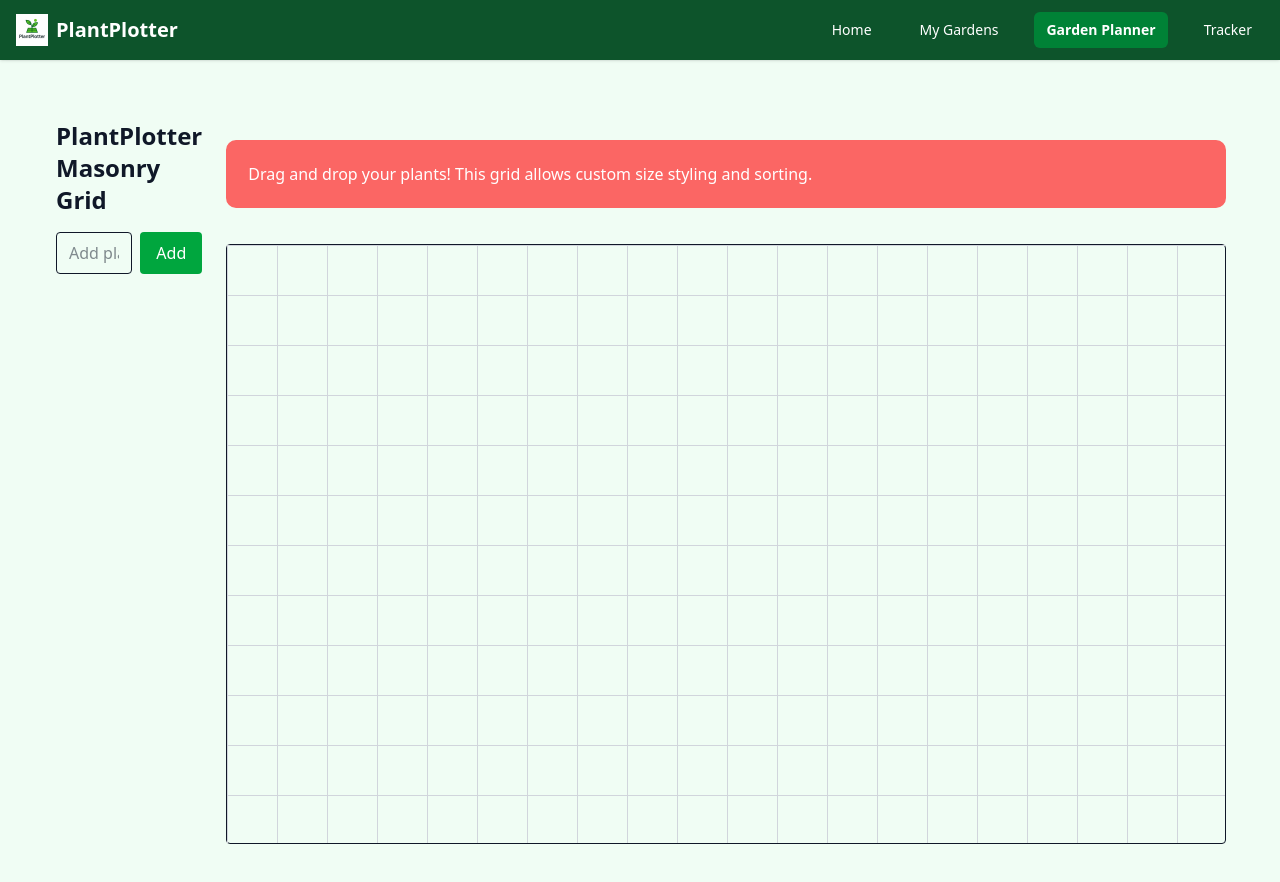
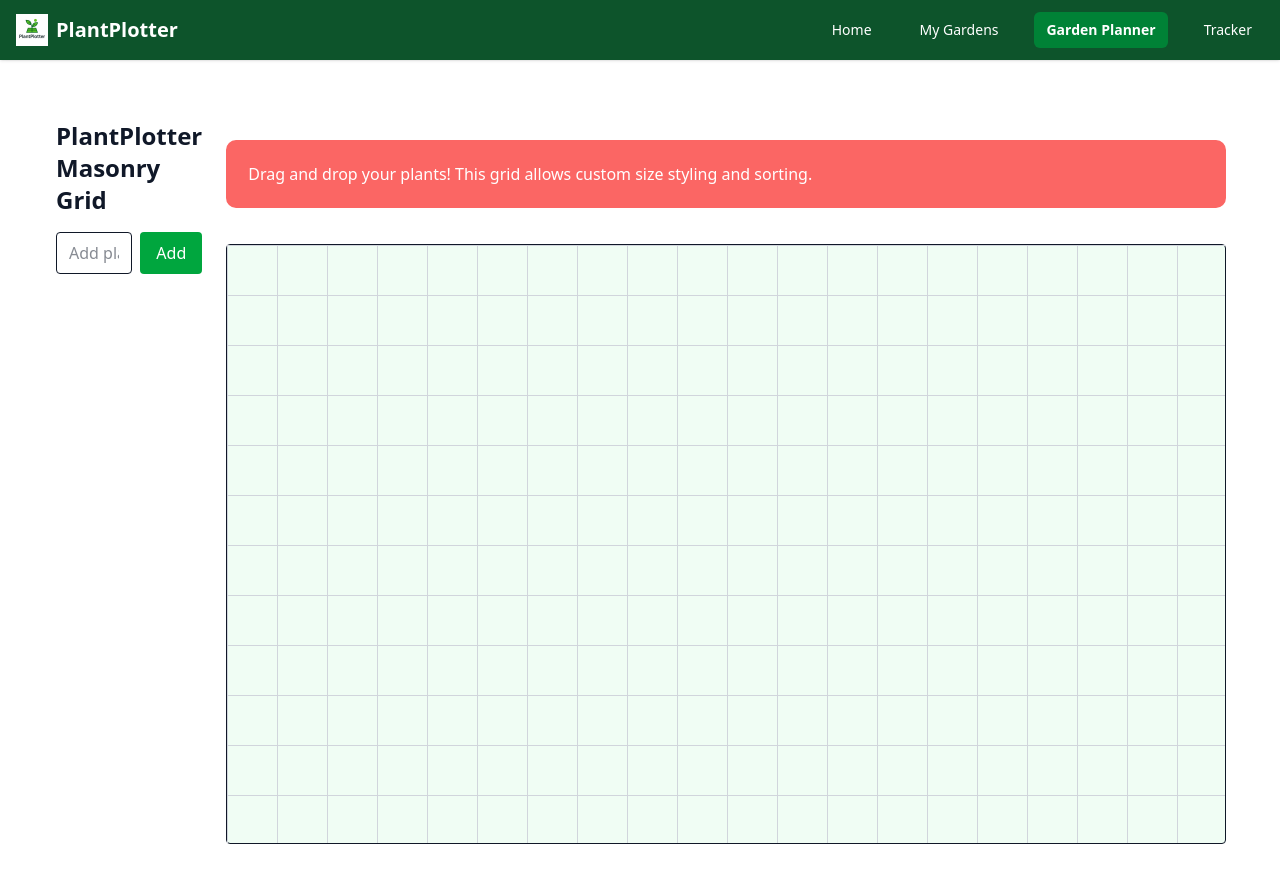
Before and after one commit to mash0040/Plant-Plotter, a Next.js app in the folder plantplotter/: page /garden in a window 1280 px wide. Shown: the top 882 px of the page. Built offline with nearby package versions, Linux system fonts and the light colour scheme.

Commit message:
White Background color

```diff
--- a/plantplotter/src/app/layout.js
+++ b/plantplotter/src/app/layout.js
@@ -21,7 +21,7 @@
 export default function RootLayout({ children }) {
   return (
     <html lang="en" className="dark">
-      <body className="bg-green-50 dark:bg-gray-900 text-gray-900 dark:text-white">
+      <body className="bg-white dark:bg-gray-900 text-gray-900 dark:text-white">
         <Navbar />
         <main className="pt-24 px-4 sm:px-6 lg:px-8 max-w-7xl mx-auto">
           {children}
```
